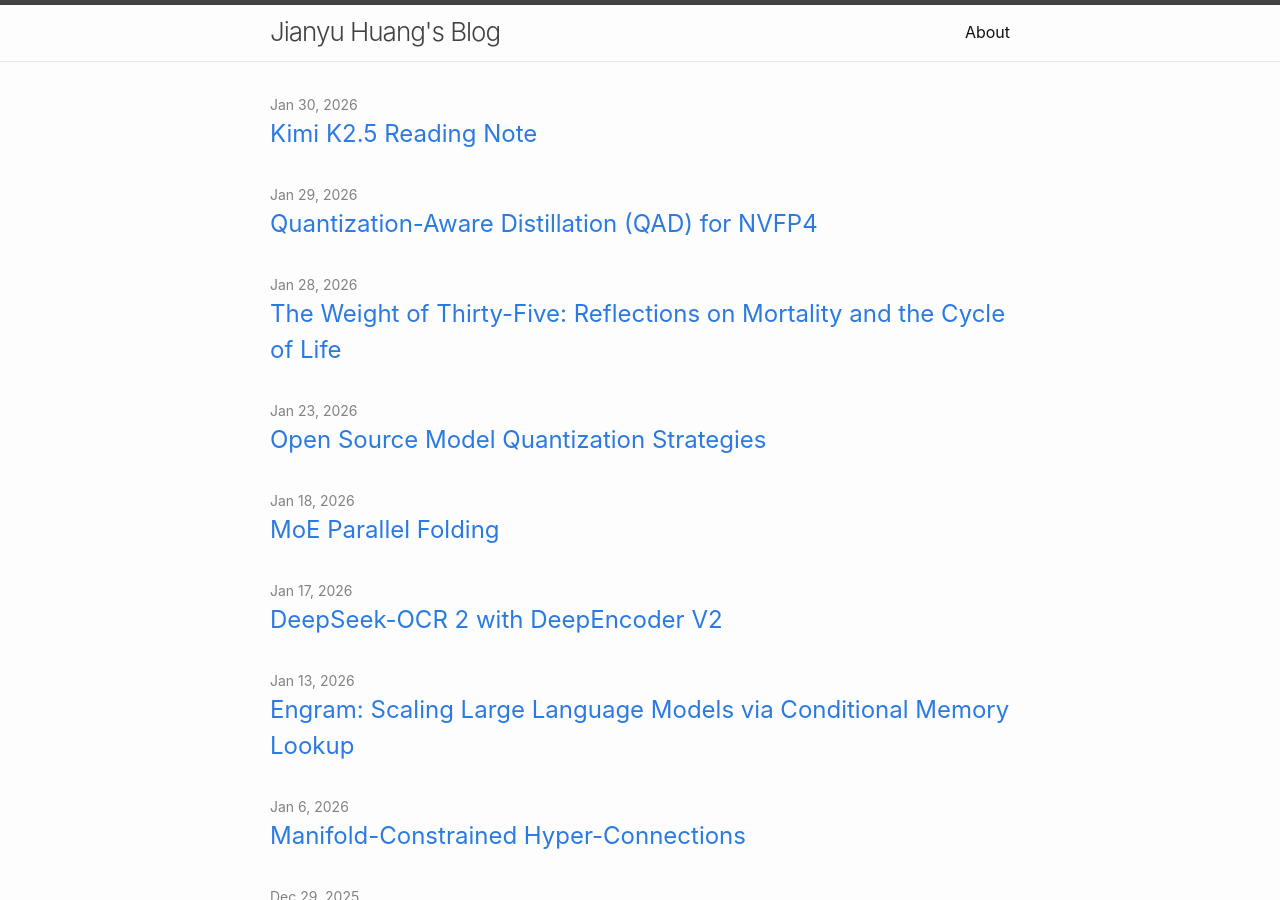
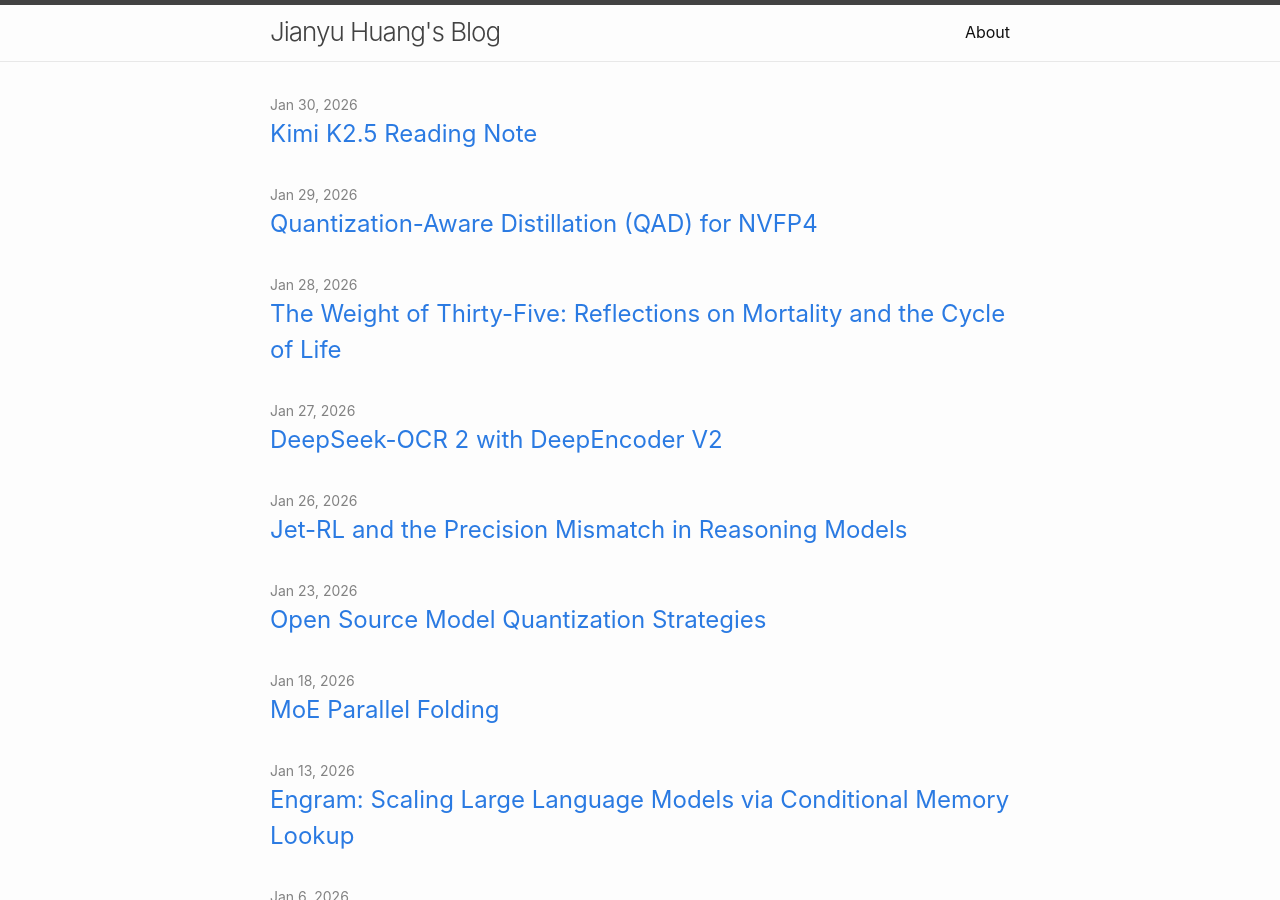
Before and after one commit to jianyuh/jianyuh.github.io, a Jekyll site: the page built from index.markdown, in a window 1280 px wide and 900 px high. Built offline with Jekyll 4.4.1, drawn with Linux system fonts in a browser that asks for light colours; part of the change alters nothing that is shown.

Commit message:
Add fp8 rl

```diff
--- /dev/null
+++ b/_posts/2026-01-26-FP8-RL.md
@@ -0,0 +1,89 @@
+---
+layout: post
+title: "Jet-RL and the Precision Mismatch in Reasoning Models"
+date: 2026-01-26
+categories: [FP8]
+tags: [FP8]
+---
+
+Reading the following paper:
+- [Jet-RL: Enabling On-Policy FP8 Reinforcement Learning with Unified Training and Rollout Precision Flow](https://arxiv.org/pdf/2601.14243v1)
+
+Unified Precision Flow for On-Policy Stability in Reasoning Models
+
+---
+
+### 1. The Core Bottleneck: The "Reasoning" Tax
+As Large Language Models (LLMs) shift toward "System 2" reasoning (Chain-of-Thought), the computational profile of Reinforcement Learning (RL) has shifted.
+*   **The Rollout Dominance:** Effective reasoning requires generating long token sequences ($>6,000$ tokens). Because LLM generation is autoregressive, the **rollout phase** (data collection) now consumes over **70% of the total training time** when context exceeds 8k tokens.
+*   **The Need for Speed:** To make RL feasible for reasoning models, accelerating the rollout phase is mandatory. The industry standard solution has been **FP8 quantization**.
+
+### 2. The Problem: The "Off-Policy" Trap of Mixed Precision
+The standard acceleration strategy, dubbed **"BF16-Train-FP8-Rollout,"** keeps the training master weights in BF16 (for stability) but casts the actor to FP8 for the rollout phase (for speed). While this works for short-context chat, it causes **catastrophic collapse** in reasoning tasks.
+
+#### Why Naive FP8 Fails
+Two failure modes for the mixed-precision strategy:
+1.  **Long-Context Divergence:** In autoregressive generation, small numerical errors from FP8 quantization accumulate at every step. By 16k tokens, the trajectory generated by the FP8 actor diverges significantly from what the BF16 training actor would have produced.
+2.  **Hard Tasks:** For challenging benchmarks (e.g., DeepMATH) or base models lacking instruction tuning, the model is less confident. The quantization noise disrupts the optimization landscape, causing divergence within 20 steps.
+
+**The Theoretical Insight:**
+This divergence violates the **on-policy assumption** of algorithms like PPO. The optimizer updates the policy based on data collected by a numerically different policy (the FP8 actor). This introduces a distribution shift that acts like aggressive "off-policy" noise, destabilizing the training.
+
+---
+
+### 3. The Solution: Jet-RL (Unified Precision Flow)
+**Jet-RL** proposes a strict **Unified Precision Flow**. The core principle is that the inference quantization graph ($G_{infer}$) must be a strict subgraph of the training forward graph ($G_{train}^{fwd}$).
+
+**Mechanism:**
+*   The training forward pass must use the **exact same FP8 quantization and granularity** as the rollout engine.
+*   This forces the training optimizer to "see" the quantization noise as part of the environment dynamics, effectively realigning the update steps to be truly on-policy.
+*   **No Calibration:** Because RL weights change every step, slow calibration (like SmoothQuant) is impossible. Jet-RL casts weights directly, avoiding inter-step synchronization overhead.
+
+---
+
+### 4. Technical Implementation Details
+Jet-RL employs a sophisticated quantization strategy designed for the **E4M3 FP8** format (max value 448), utilizing NVIDIA H100 Tensor Cores.
+
+#### A. Granularity Strategy
+To prevent underflow/overflow without calibration, Jet-RL uses fine-grained quantization:
+*   **Weights:** Quantized using **$128 \times 128$ per-block** granularity.
+*   **Activations & Gradients:** Quantized using **$1 \times 128$ per-group** granularity.
+
+#### B. The GEMM Pipeline (Forward & Backward)
+Specific flow for Linear Layers involving three GEMM operations:
+
+1.  **Forward Pass (FProp):**
+    *   Input ($X$) and Weight ($W$) are cast to FP8.
+    *   Computation is performed in FP8.
+2.  **Backward Pass - Gradient of Weights (WGrad):**
+    *   Calculates $\nabla W = \nabla Y^T \times X$.
+    *   **Configuration:** Specifically uses a **$1 \times 128$** input multiplied by a **$128 \times 1$** input layout to stabilize training.
+3.  **Backward Pass - Gradient of Inputs (DGrad):**
+    *   Calculates $\nabla X = \nabla Y \times W$.
+    *   **Crucial Stability Hack:** While the GEMM is FP8, the gradients flowing *between* operators are kept in **BF16**. Quantizing the communication gradients often causes underflow that kills convergence.
+
+#### C. Memory Optimization
+Activations saved for the backward pass are stored in **FP8**, reducing the memory footprint compared to BF16 execution.
+
+---
+
+### 5. Evaluation & Impact
+
+**Stability & Accuracy:**
+*   **Convergence:** On the DeepMATH dataset (16k context), the naive BF16-Train-FP8-Rollout method failed to converge entirely. Jet-RL converged stably.
+*   **Performance Gap:**
+    *   Naive method: **>10% accuracy drop** on challenging tasks (Qwen3-8B-Base on DeepMATH).
+    *   Jet-RL: **0.9% gap** compared to the full BF16 baseline.
+
+**Efficiency:**
+*   **Rollout Speed:** **1.07x – 1.33x** faster. Larger models (32B) see higher gains because they are compute-bound, allowing FP8 Tensor Cores to shine. Smaller models (8B) are memory-bound, limiting gains.
+*   **Training Step:** **1.41x** faster due to FP8 GEMMs in the forward/backward pass.
+*   **End-to-End:** **1.16x** total training speedup (on 8B models), with higher gains projected for larger scales.
+
+---
+
+### 6. Takeaways
+
+1.  **Quantization is a Convergence Parameter:** In Supervised Fine-Tuning (SFT), inference precision is an efficiency detail. In RL, precision mismatches create distribution shifts. If you rollout in FP8, you *must* train with an FP8 forward pass to satisfy the on-policy requirement.
+2.  **The "Overthinking" Sensitivity:** As models generate longer chains of thought, they become hypersensitive to quantization. The accumulated error of FP8 over 16,000 steps creates a trajectory that a BF16-trained model considers "out of distribution."
+3.  **Future-Proofing for 70B+:** The efficiency analysis suggests Jet-RL becomes more valuable as models scale. The shift from memory-bound to compute-bound regimes in larger models means FP8 will be the primary lever for reducing RL training time in the future.
--- a/_posts/2026-01-27-DeepSeek-OCR2.md
+++ b/_posts/2026-01-27-DeepSeek-OCR2.md
@@ -1,7 +1,7 @@
 ---
 layout: post
 title: "DeepSeek-OCR 2 with DeepEncoder V2"
-date: 2026-01-17
+date: 2026-01-27
 categories: [DeepSeek]
 tags: [DeepSeek]
 ---
```
